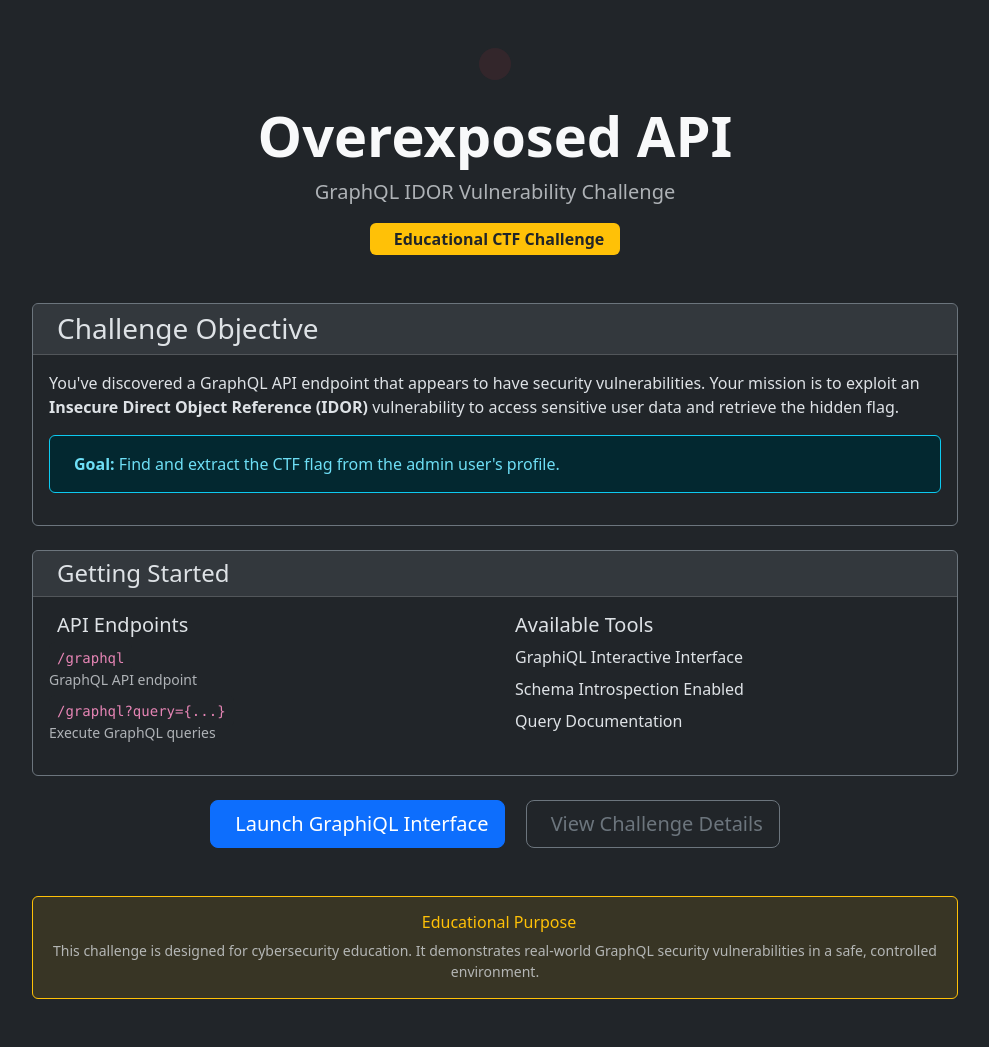
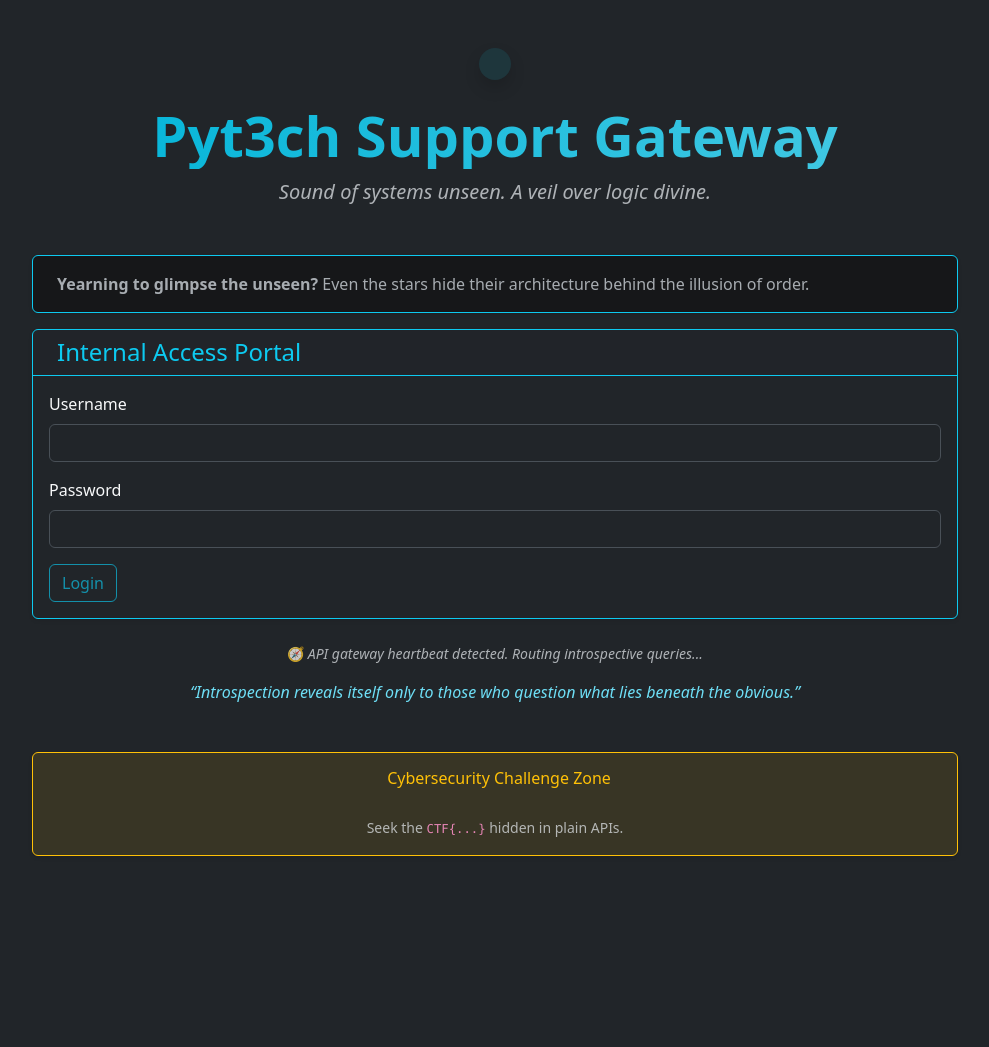
Before and after one commit to Pytech04/Graphql-CTF, a Flask app: page / in a window 1280 px wide. Shown: the whole page, without its empty margins (145-1134 px from the left). After the commit the page ends 856 px from the top, so only its background shows below. Run offline with Flask 3, Linux system fonts and the light colour scheme; parts of the project's set-up code (start-up, migrations or seed data) failed here and were passed over; some libraries are stand-ins or nearby versions.

Commit message:
Prevent direct retrieval of flags and rebrand CTF as a support portal
Modifies GraphQL schema and seed data to hide flags, forcing IDOR exploitation and updates UI/templates for a new theme.

Replit-Commit-Author: Agent
Replit-Commit-Session-Id: 6566d28d-ca3a-45fe-b761-0b1e96e3e521
Replit-Commit-Screenshot-Url: https://storage.googleapis.com/screenshot-production-us-central1/9a88999d-f33c-46b7-b7c4-8e75b4a5d401/238a8930-6a96-46c9-a230-5df3527b9744.jpg

```diff
--- a/templates/index.html
+++ b/templates/index.html
@@ -3,7 +3,7 @@
 <head>
     <meta charset="UTF-8">
     <meta name="viewport" content="width=device-width, initial-scale=1.0">
-    <title>Overexposed API - GraphQL IDOR CTF Challenge</title>
+    <title>Pyt3ch Support Gateway</title>
     <link href="{{ url_for('static', filename='css/bootstrap.min.css') }}" rel="stylesheet">
     <link href="{{ url_for('static', filename='css/fontawesome.min.css') }}" rel="stylesheet">
 </head>
@@ -11,115 +11,76 @@
     <div class="container py-5">
         <div class="row justify-content-center">
             <div class="col-lg-10">
+
                 <!-- Header -->
                 <div class="text-center mb-5">
-                    <div class="d-inline-block p-3 rounded-circle bg-danger bg-opacity-10 mb-3">
-                        <i class="fas fa-bug fa-2x text-danger"></i>
+                    <div class="d-inline-block p-3 rounded-circle bg-info bg-opacity-10 mb-3 shadow">
+                        <i class="fas fa-shield-alt fa-2x text-info"></i>
                     </div>
-                    <h1 class="display-4 fw-bold text-light">Overexposed API</h1>
-                    <p class="lead text-muted">GraphQL IDOR Vulnerability Challenge</p>
-                    <div class="badge bg-warning text-dark fs-6 px-3 py-2">
-                        <i class="fas fa-exclamation-triangle me-2"></i>
-                        Educational CTF Challenge
+                    <h1 class="display-4 fw-bold text-gradient">Pyt3ch Support Gateway</h1>
+                    <p class="lead text-muted fst-italic">Sound of systems unseen. A veil over logic divine.</p>
+                </div>
+
+                <!-- Cosmic Notice -->
+                <div class="alert alert-secondary border-info shadow-sm">
+                    <i class="fas fa-asterisk me-2 text-info"></i>
+                    <span class="fw-semibold">Yearning to glimpse the unseen?</span> Even the stars hide their architecture behind the illusion of order.
+                </div>
+
+                <div class="card border-info shadow-sm mb-4 bg-dark bg-opacity-25">
+                    <div class="card-header border-info text-info bg-dark bg-opacity-10">
+                        <h4 class="card-title mb-0">
+                            <i class="fas fa-user-secret me-2 text-info"></i>
+                            Internal Access Portal
+                        </h4>
+                    </div>
+                    <div class="card-body">
+                        <form action="#" method="post" onsubmit="alert('login?.API?')">
+                            <div class="mb-3">
+                                <label class="form-label text-light">Username</label>
+                                <input type="text" class="form-control bg-dark text-light" placeholder="" disabled>
+                            </div>
+                            <div class="mb-3">
+                                <label class="form-label text-light">Password</label>
+                                <input type="password" class="form-control bg-dark text-light" disabled>
+                            </div>
+                            <button type="submit" class="btn btn-outline-info" disabled>Login</button>
+                        </form>
                     </div>
                 </div>
 
-                <!-- Challenge Overview -->
-                <div class="card border-secondary mb-4">
-                    <div class="card-header bg-secondary bg-opacity-25">
-                        <h3 class="card-title mb-0">
-                            <i class="fas fa-crosshairs me-2 text-danger"></i>
-                            Challenge Objective
-                        </h3>
-                    </div>
-                    <div class="card-body">
-                        <p class="card-text">
-                            You've discovered a GraphQL API endpoint that appears to have security vulnerabilities.
-                            Your mission is to exploit an <strong>Insecure Direct Object Reference (IDOR)</strong>
-                            vulnerability to access sensitive user data and retrieve the hidden flag.
-                        </p>
-                        <div class="alert alert-info border-info">
-                            <i class="fas fa-flag me-2"></i>
-                            <strong>Goal:</strong> Find and extract the CTF flag from the admin user's profile.
+                <!-- Insight Section -->
+                <div class="text-center mt-4">
+                    <p class="text-muted small">🧭 <em>API gateway heartbeat detected. Routing introspective queries...</em></p>
+                    <p class="fst-italic text-info-emphasis">“Introspection reveals itself only to those who question what lies beneath the obvious.”</p>
+                </div>
+
+                <div class="mt-5 text-center">
+                    <div class="card border-warning bg-warning bg-opacity-10 shadow-sm">
+                        <div class="card-body">
+                            <h6 class="text-warning mb-2">
+                                <i class="fas fa-flask me-2"></i>
+                                Cybersecurity Challenge Zone
+                            </h6>
+                            <p class="small text-muted mb-0"><br>
+                                Seek the <code>CTF{...}</code> hidden in plain APIs.
+                            </p>
                         </div>
                     </div>
                 </div>
 
-                <!-- Getting Started -->
-                <div class="card border-secondary mb-4">
-                    <div class="card-header bg-secondary bg-opacity-25">
-                        <h4 class="card-title mb-0">
-                            <i class="fas fa-play-circle me-2 text-success"></i>
-                            Getting Started
-                        </h4>
-                    </div>
-                    <div class="card-body">
-                        <div class="row">
-                            <div class="col-md-6">
-                                <h5><i class="fas fa-network-wired me-2 text-primary"></i>API Endpoints</h5>
-                                <ul class="list-unstyled">
-                                    <li class="mb-2">
-                                        <code class="bg-dark p-2 rounded">/graphql</code>
-                                        <small class="text-muted d-block">GraphQL API endpoint</small>
-                                    </li>
-                                    <li class="mb-2">
-                                        <code class="bg-dark p-2 rounded">/graphql?query={...}</code>
-                                        <small class="text-muted d-block">Execute GraphQL queries</small>
-                                    </li>
-                                </ul>
-                            </div>
-                            <div class="col-md-6">
-                                <h5><i class="fas fa-tools me-2 text-warning"></i>Available Tools</h5>
-                                <ul class="list-unstyled">
-                                    <li class="mb-2">
-                                        <i class="fas fa-check-circle text-success me-2"></i>
-                                        GraphiQL Interactive Interface
-                                    </li>
-                                    <li class="mb-2">
-                                        <i class="fas fa-check-circle text-success me-2"></i>
-                                        Schema Introspection Enabled
-                                    </li>
-                                    <li class="mb-2">
-                                        <i class="fas fa-check-circle text-success me-2"></i>
-                                        Query Documentation
-                                    </li>
-                                </ul>
-                            </div>
-                        </div>
-                    </div>
-                </div>
-
-                <!-- Action Buttons -->
-                <div class="text-center">
-                    <a href="/graphql" class="btn btn-primary btn-lg me-3">
-                        <i class="fas fa-rocket me-2"></i>
-                        Launch GraphiQL Interface
-                    </a>
-                    <a href="/challenge" class="btn btn-outline-secondary btn-lg">
-                        <i class="fas fa-book me-2"></i>
-                        View Challenge Details
-                    </a>
-                </div>
-
-                <!-- Footer Info -->
-                <div class="mt-5 text-center">
-                    <div class="card border-warning bg-warning bg-opacity-10">
-                        <div class="card-body">
-                            <h6 class="text-warning mb-2">
-                                <i class="fas fa-shield-alt me-2"></i>
-                                Educational Purpose
-                            </h6>
-                            <p class="small text-muted mb-0">
-                                This challenge is designed for cybersecurity education.
-                                It demonstrates real-world GraphQL security vulnerabilities in a safe, controlled environment.
-                            </p>
-                        </div>
-                    </div>
-                </div>
             </div>
         </div>
     </div>
 
+    <style>
+        .text-gradient {
+            background: linear-gradient(to right, #00b4d8, #48cae4);
+            -webkit-background-clip: text;
+            -webkit-text-fill-color: transparent;
+        }
+    </style>
+
     <script src="{{ url_for('static', filename='js/bootstrap.bundle.min.js') }}"></script>
 </body>
 </html>
```
Also changed, not shown: schema.py (+7 -4 lines), seed.py (+7 -7 lines), simple_ctf_challenge.py (+8 -2 lines), templates/challenge.html (deleted, +0 -237 lines).
